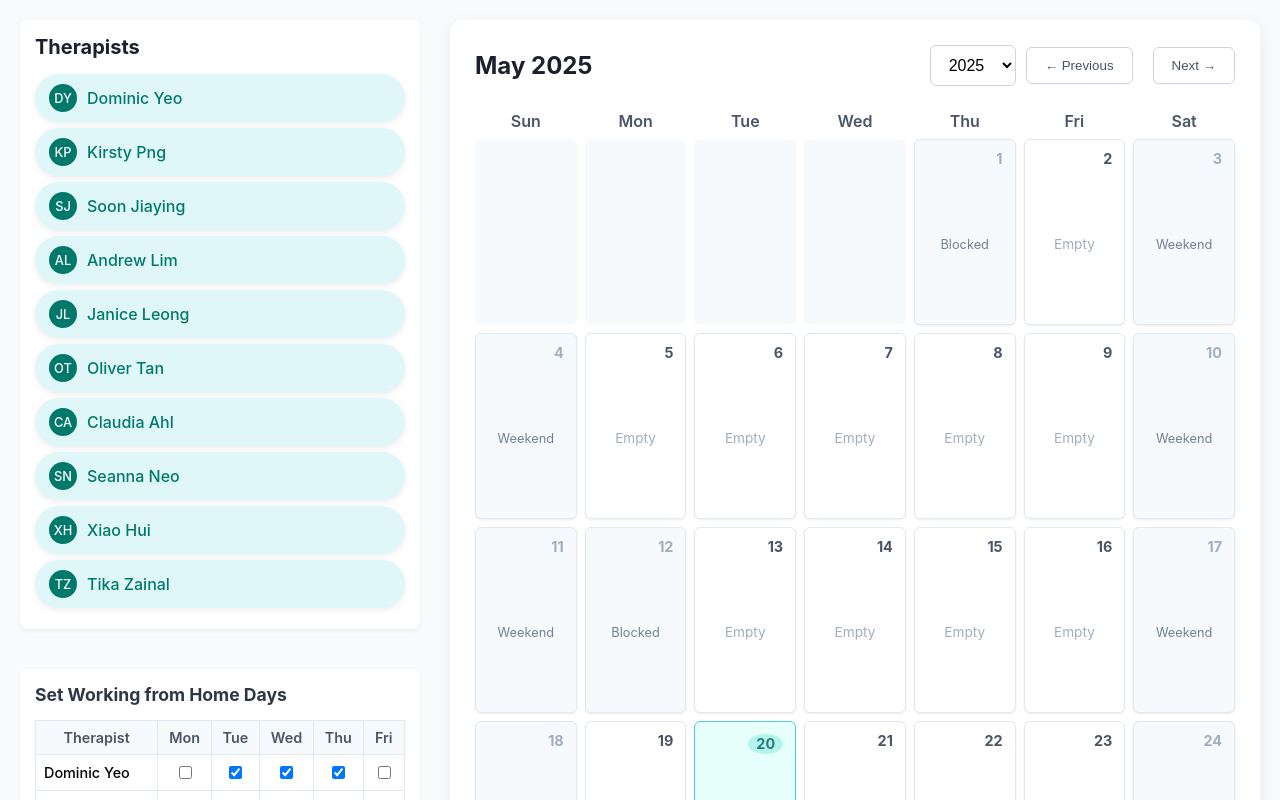
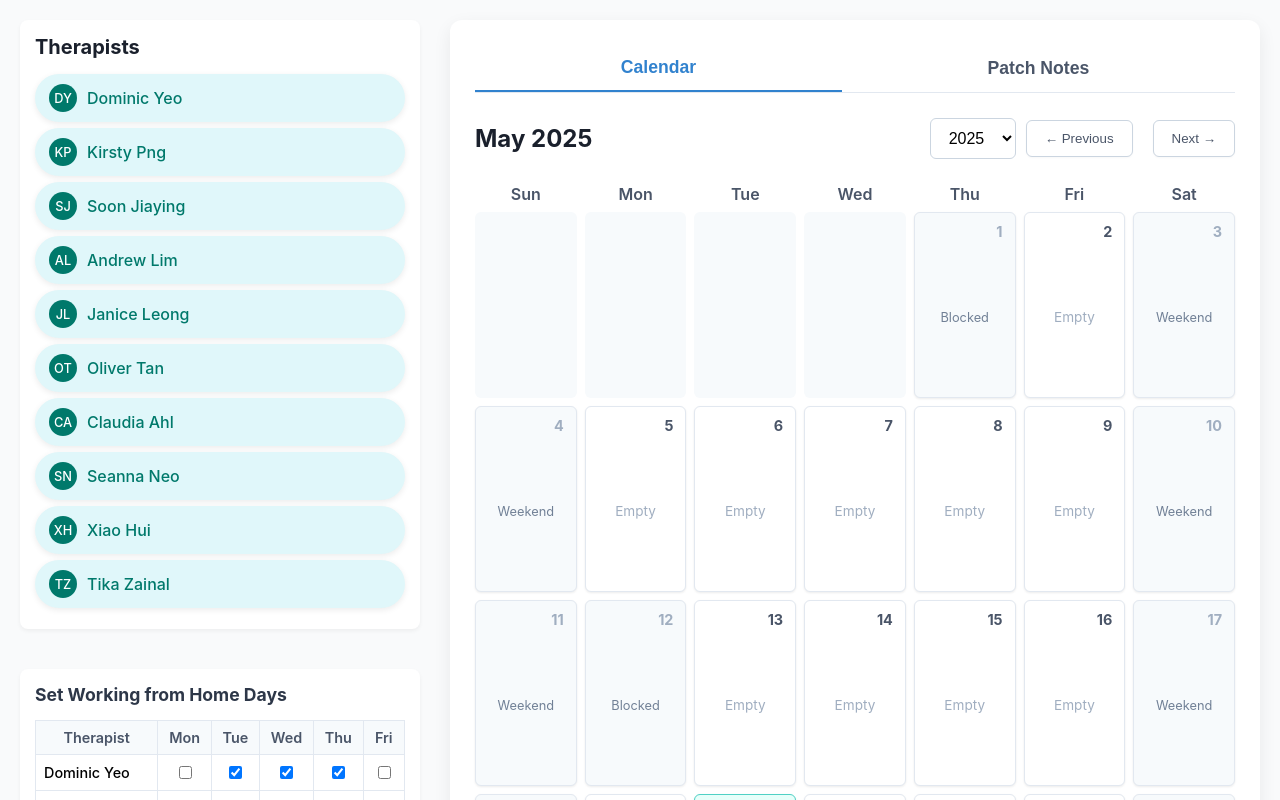
Before and after one commit to jxhnthan/hwb-crisis-rostering, a React (Create React App) app: page / in a window 1280 px wide. Shown: the top 800 px of the page. Built offline with nearby package versions, Linux system fonts and the light colour scheme.

Commit message:
Update App.js

```diff
--- a/src/App.js
+++ b/src/App.js
@@ -3,7 +3,7 @@ import { useDrag, useDrop } from 'react-dnd';
 import { DndProvider } from 'react-dnd';
 import { HTML5Backend } from 'react-dnd-html5-backend';
 import html2canvas from 'html2canvas';
-import LZString from 'lz-string'; // Import lz-string
+import LZString from 'lz-string'; // Import lz-string for URL compression
 
 // Define therapist names
 const therapists = [
@@ -328,6 +328,8 @@ const Calendar = ({ monthDays, moveTherapist, removeTherapist, todayDate, blocke
 const App = () => {
   const [currentYear, setCurrentYear] = useState(new Date().getFullYear());
   const [currentMonth, setCurrentMonth] = useState(new Date().getMonth());
+  // New state to manage active tab
+  const [activeTab, setActiveTab] = useState('calendar'); // 'calendar' or 'patchNotes'
 
   const [calendarData, setCalendarData] = useState(() => ({
     2025: getCalendarForYear(2025),
@@ -366,9 +368,37 @@ const App = () => {
   const actualCurrentMonthIndex = actualCurrentDate.getMonth();
   const actualCurrentYear = actualCurrentDate.getFullYear();
 
+  // Patch Notes Content Data
+  const patchNotes = [
+    {
+      version: "1.0.1",
+      date: "July 8, 2025", // Current Date
+      changes: [
+        "Added 'Share Link' functionality to save and load calendar state via URL.",
+        "Implemented LZString compression for significantly shorter shareable URLs.",
+        "Included timestamp in shared data for unique link generation.",
+        "Updated 'Reset Calendar' button to also reset WFH settings to their initial state.",
+        "Introduced a 'Patch Notes' tab to view application updates."
+      ]
+    },
+    {
+      version: "1.0.0",
+      date: "July 7, 2025",
+      changes: [
+        "Initial release of the Therapist Roster application.",
+        "Drag-and-drop therapist assignment to calendar days.",
+        "Support for 2025 and 2026 calendar years with pre-defined blocked holidays.",
+        "Automatic detection and styling for weekends and blocked holidays.",
+        "Configurable Working From Home (WFH) settings for each therapist.",
+        "Intelligent 'Auto Roster' feature for balanced therapist assignments.",
+        "Real-time therapist assignment tracker.",
+        "Ability to save the current calendar view as a PNG image."
+      ]
+    }
+  ];
+
   // Helper functions for shareable link using lz-string
   const compressData = (data) => {
-    // We only need to store dayKey and therapists. Date objects are recreated.
     const serializedCalendar = {};
     for (const year in data.calendarData) {
       serializedCalendar[year] = data.calendarData[year].map(month =>
@@ -378,19 +408,16 @@ const App = () => {
         }))
       );
     }
-    // Convert the entire payload to a JSON string first
     const payload = JSON.stringify({
-      timestamp: Date.now(), // Added timestamp for uniqueness per generated link
+      timestamp: Date.now(),
       calendar: serializedCalendar,
       wfh: data.workingFromHome
     });
-    // Then compress and encode for URL
     return LZString.compressToEncodedURIComponent(payload);
   };
 
   const decompressData = (compressedString) => {
     try {
-      // Decompress and decode from URL safe string
       const decompressedPayload = LZString.decompressFromEncodedURIComponent(compressedString);
       if (!decompressedPayload) {
           console.error("Decompression resulted in null. Data might be corrupted or empty.");
@@ -402,7 +429,6 @@ const App = () => {
       for (const year in parsed.calendar) {
         deserializedCalendar[year] = parsed.calendar[year].map(month =>
           month.map(day => {
-            // Recreate the Date object from dayKey
             const [yearStr, monthStr, dayStr] = day.dayKey.split('-');
             const dateObj = new Date(parseInt(yearStr), parseInt(monthStr) - 1, parseInt(dayStr));
             return {
@@ -416,7 +442,7 @@ const App = () => {
       return {
         calendarData: deserializedCalendar,
         workingFromHome: parsed.wfh || {},
-        timestamp: parsed.timestamp // The timestamp will be here if needed for display/logging
+        timestamp: parsed.timestamp
       };
     } catch (e) {
       console.error("Failed to decompress data:", e);
@@ -447,14 +473,10 @@ const App = () => {
         setCalendarData(decompressed.calendarData);
         setWorkingFromHome(decompressed.workingFromHome);
         console.log(`Calendar and WFH data loaded from shared link (Timestamp: ${decompressed.timestamp || 'N/A'})!`);
-        // Remove the 'data' parameter from the URL after loading
-        // This makes the URL clean, but also means that a page refresh
-        // will revert to the default state unless you add state persistence
-        // to localStorage or similar.
         window.history.replaceState({}, document.title, window.location.pathname);
       }
     }
-  }, []); // Run only once on component mount
+  }, []);
 
   const goToToday = () => {
     if (currentYear === actualCurrentYear) {
@@ -548,13 +570,12 @@ const App = () => {
     });
   };
 
-  // Function to generate sharable link
   const generateShareLink = () => {
     const dataToShare = {
       calendarData: calendarData,
       workingFromHome: workingFromHome
     };
-    const compressedEncodedData = compressData(dataToShare); // This uses lz-string
+    const compressedEncodedData = compressData(dataToShare);
     const shareableUrl = `${window.location.origin}${window.location.pathname}?data=${compressedEncodedData}`;
 
     navigator.clipboard.writeText(shareableUrl)
@@ -656,6 +677,19 @@ const App = () => {
     fontWeight: '500',
     transition: 'background-color 0.2s, box-shadow 0.2s',
     boxShadow: '0 1px 2px rgba(0,0,0,0.03)',
+  };
+
+  const tabButtonStyle = {
+    padding: '12px 20px',
+    background: 'none',
+    border: 'none',
+    cursor: 'pointer',
+    fontSize: '1.1rem',
+    fontWeight: '600',
+    transition: 'color 0.2s, border-bottom 0.2s',
+    flexGrow: 1,
+    textAlign: 'center',
+    outline: 'none',
   };
 
   const changeMonth = (direction) => {
@@ -781,6 +815,33 @@ const App = () => {
             borderRadius: '12px',
             boxShadow: '0 6px 18px rgba(0,0,0,0.07)',
           }}>
+            {/* Tab Navigation Buttons */}
+            <div style={{ display: 'flex', marginBottom: '25px', borderBottom: '1px solid #E2E8F0' }}>
+                <button
+                    onClick={() => setActiveTab('calendar')}
+                    style={{
+                        ...tabButtonStyle,
+                        borderBottom: activeTab === 'calendar' ? '2px solid #3182CE' : 'none',
+                        color: activeTab === 'calendar' ? '#3182CE' : '#4A5568',
+                    }}
+                >
+                    Calendar
+                </button>
+                <button
+                    onClick={() => setActiveTab('patchNotes')}
+                    style={{
+                        ...tabButtonStyle,
+                        borderBottom: activeTab === 'patchNotes' ? '2px solid #3182CE' : 'none',
+                        color: activeTab === 'patchNotes' ? '#3182CE' : '#4A5568',
+                    }}
+                >
+                    Patch Notes
+                </button>
+            </div>
+
+            {/* Conditional Rendering based on activeTab */}
+            {activeTab === 'calendar' && (
+                <>
                     <div id="calendar-container-content">
                         <div style={{ display: 'flex', justifyContent: 'space-between', alignItems: 'center', marginBottom: '25px' }}>
                             <h2 style={{ color: '#1A202C', margin: 0, fontSize: '1.5rem' }}>
@@ -857,6 +918,27 @@ const App = () => {
                             Share Link
                         </button>
                     </div>
+                </>
+            )}
+
+            {activeTab === 'patchNotes' && (
+                <div style={{ padding: '0px 10px' }}>
+                    <h2 style={{ marginTop: 0, marginBottom: '20px', color: '#1A202C', fontSize: '1.5rem' }}>Application Patch Notes</h2>
+                    {patchNotes.map((patch, index) => (
+                        <div key={index} style={{ marginBottom: '25px', paddingBottom: '15px', borderBottom: '1px dashed #E2E8F0' }}>
+                            <h3 style={{ margin: '0 0 8px 0', color: '#2D3748', fontSize: '1.2rem' }}>
+                                Version {patch.version} <span style={{ fontSize: '0.85em', color: '#718096', fontWeight: 'normal' }}>({patch.date})</span>
+                            </h3>
+                            <ul style={{ listStyleType: 'disc', paddingLeft: '25px', margin: 0 }}>
+                                {patch.changes.map((change, i) => (
+                                    <li key={i} style={{ marginBottom: '5px', color: '#4A5568', lineHeight: '1.4' }}>{change}</li>
+                                ))}
+                            </ul>
+                        </div>
+                    ))}
+                    <p style={{ fontSize: '0.9rem', color: '#718096', textAlign: 'center', marginTop: '30px' }}>End of Patch Notes.</p>
+                </div>
+            )}
           </div>
         </div>
       </div>
```
Lines whose indentation alone changed are shown as unchanged.
